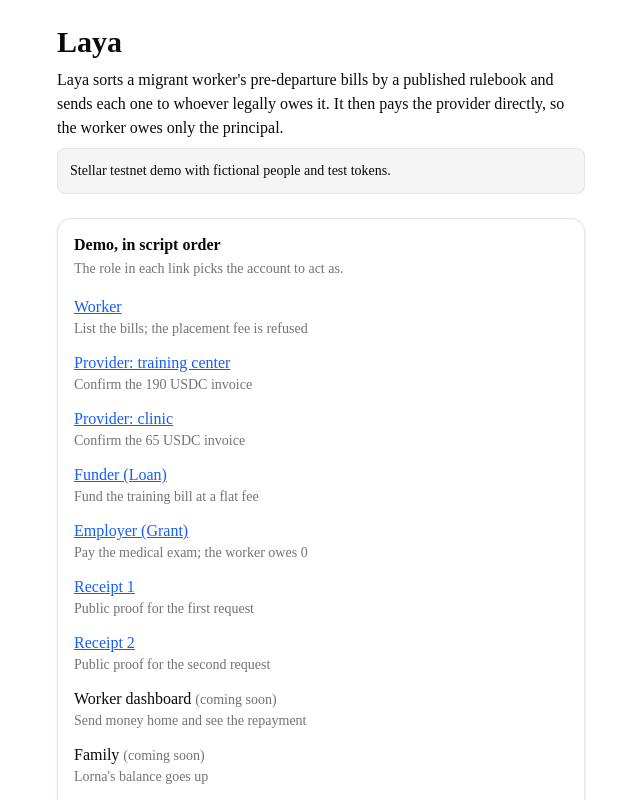
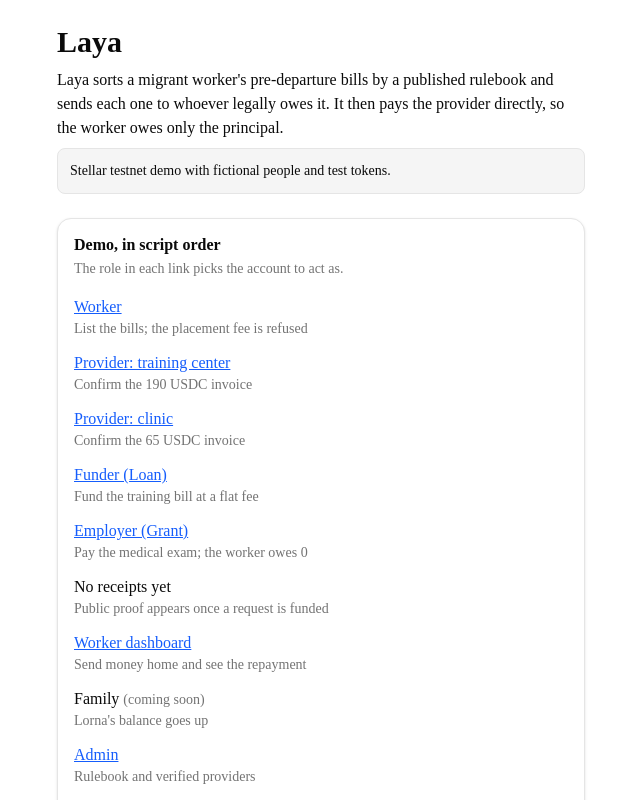
Before and after one commit to Murad-D-11/team-6-blockchain-innovation-challenge-project, a Next.js app in the folder app/: page / in a window 1280 px wide. Shown: the top 800 px of the page, without its empty margins (319-959 px from the left). Built offline with nearby package versions, Linux system fonts and the light colour scheme.

Commit message:
Home page: link the two newest funded receipts and the worker dashboard

```diff
--- /dev/null
+++ b/app/src/app/LatestReceipts.tsx
@@ -0,0 +1,54 @@
+"use client";
+
+import Link from "next/link";
+import { useEffect, useState } from "react";
+import { useLaya } from "@/lib/hooks/useLaya";
+
+/** The two newest Funded requests, read on the client after mount. Renders <li> items for the demo <ol>. */
+export function LatestReceipts() {
+  const client = useLaya();
+  const [ids, setIds] = useState<number[]>([]);
+
+  useEffect(() => {
+    let cancelled = false;
+    client
+      .listRequests()
+      .then((reqs) => {
+        if (cancelled) return;
+        setIds(
+          reqs
+            .filter((r) => r.status === "Funded")
+            .slice(0, 2)
+            .map((r) => r.id),
+        );
+      })
+      .catch(() => {
+        if (!cancelled) setIds([]);
+      });
+    return () => {
+      cancelled = true;
+    };
+  }, [client]);
+
+  if (ids.length === 0) {
+    return (
+      <li>
+        <span className="font-medium">No receipts yet</span>
+        <span className="block text-sm text-muted-foreground">Public proof appears once a request is funded</span>
+      </li>
+    );
+  }
+
+  return (
+    <>
+      {ids.map((id) => (
+        <li key={id}>
+          <Link href={`/proof/${id}`} className="font-medium text-blue-600 underline">
+            Receipt #{id}
+          </Link>
+          <span className="block text-sm text-muted-foreground">Public proof for request #{id}</span>
+        </li>
+      ))}
+    </>
+  );
+}
--- a/app/src/app/page.tsx
+++ b/app/src/app/page.tsx
@@ -1,4 +1,5 @@
 import Link from "next/link";
+import { LatestReceipts } from "./LatestReceipts";
 import { Card, CardContent, CardDescription, CardHeader, CardTitle } from "@/components/ui/card";
 
 type DemoLink = { label: string; note: string; href?: string };
@@ -11,13 +12,32 @@ const demo: DemoLink[] = [
   { label: "Provider: clinic", note: "Confirm the 65 USDC invoice", href: "/creditor?role=clinic" },
   { label: "Funder (Loan)", note: "Fund the training bill at a flat fee", href: "/funder?role=funder" },
   { label: "Employer (Grant)", note: "Pay the medical exam; the worker owes 0", href: "/funder?role=employer" },
-  { label: "Receipt 1", note: "Public proof for the first request", href: "/proof/1" },
-  { label: "Receipt 2", note: "Public proof for the second request", href: "/proof/2" },
-  { label: "Worker dashboard", note: "Send money home and see the repayment", },
+];
+
+// Rendered after the receipts, which sit between the Employer and Worker dashboard steps.
+const demoAfter: DemoLink[] = [
+  { label: "Worker dashboard", note: "Send money home and see the repayment", href: "/worker?role=worker" },
   { label: "Family", note: "Lorna's balance goes up" },
   { label: "Admin", note: "Rulebook and verified providers", href: "/admin?role=admin" },
   { label: "Dev", note: "Run the whole flow on the mock", href: "/dev" },
 ];
+
+function renderItem(d: DemoLink) {
+  return (
+    <li key={d.label}>
+      {d.href ? (
+        <Link href={d.href} className="font-medium text-blue-600 underline">
+          {d.label}
+        </Link>
+      ) : (
+        <span className="font-medium">
+          {d.label} <span className="text-sm font-normal text-muted-foreground">(coming soon)</span>
+        </span>
+      )}
+      <span className="block text-sm text-muted-foreground">{d.note}</span>
+    </li>
+  );
+}
 
 export default function Home() {
   return (
@@ -40,20 +60,9 @@ export default function Home() {
         </CardHeader>
         <CardContent>
           <ol className="space-y-3">
-            {demo.map((d) => (
-              <li key={d.label}>
-                {d.href ? (
-                  <Link href={d.href} className="font-medium text-blue-600 underline">
-                    {d.label}
-                  </Link>
-                ) : (
-                  <span className="font-medium">
-                    {d.label} <span className="text-sm font-normal text-muted-foreground">(coming soon)</span>
-                  </span>
-                )}
-                <span className="block text-sm text-muted-foreground">{d.note}</span>
-              </li>
-            ))}
+            {demo.map(renderItem)}
+            <LatestReceipts />
+            {demoAfter.map(renderItem)}
           </ol>
         </CardContent>
       </Card>
```
